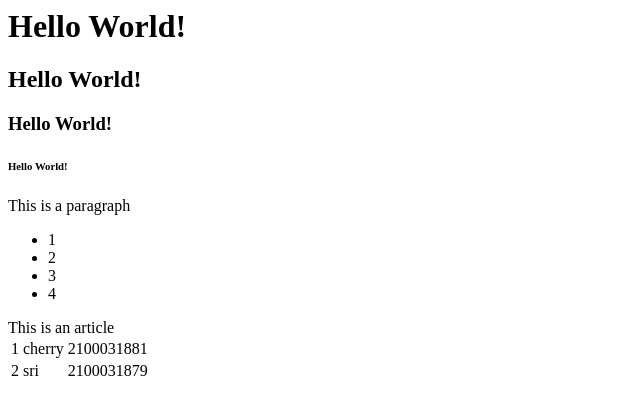
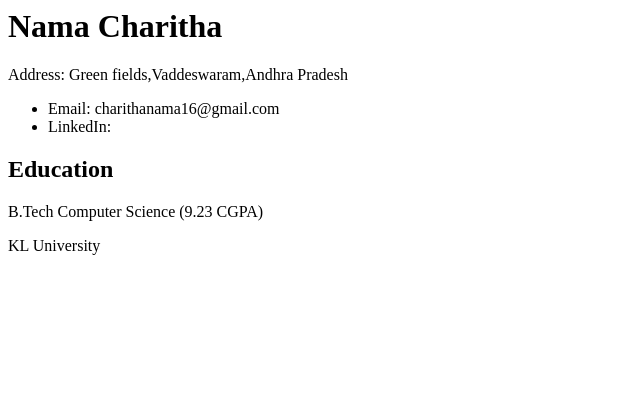
Before and after one commit to Charithanama/Resume, a plain HTML site: page index.html in a window 1280 px wide. Shown: the whole page, without its empty margins (0-640 px from the left). Drawn offline with Linux system fonts and the light colour scheme.

Commit message:
added data

```diff
--- a/index.html
+++ b/index.html
@@ -4,46 +4,23 @@
 
     </head>
     <body>
-       <h1>
-        Hello World!
-       </h1>
-    <h2>
-        Hello World!
-    </h2>
-    <h3>
-        Hello World!
-    </h3>
-    <h6>
-        Hello World!
-    </h6>
-    <p>
-        This is a paragraph
-    </p>
-    <ul>
+       <h1>Nama Charitha</h1>
+       <div class="personal-info">
+       <p>Address: Green fields,Vaddeswaram,Andhra Pradesh</p>
+      <ul>
+        <li>
+            Email: charithanama16@gmail.com
+        </li>
+        <li>
+            LinkedIn:
+        </li>
+      </ul>
+       <div class="Education-section">
+        <h2>Education</h2>
+        <p>B.Tech Computer Science (9.23 CGPA)</p>
+         <p>KL University</p>
+       </div>
 
-
-    <li>1</li>
-    <li>2</li>
-    <li>3</li>
-    <li>4</li>
-
-    </ul>
-    <article>
-        This is an article
-    </article>
-    <table>
-        <tbody>
-            <tr>
-                <td>1</td>
-                <td>cherry</td>
-                <td>2100031881</td>
-            </tr>
-            <tr>
-                <td>2</td>
-                <td>sri</td>
-                <td>2100031879</td>
-            </tr>
-        </tbody>
-    </table>
+       </div>
     </body>
 </html>
```
